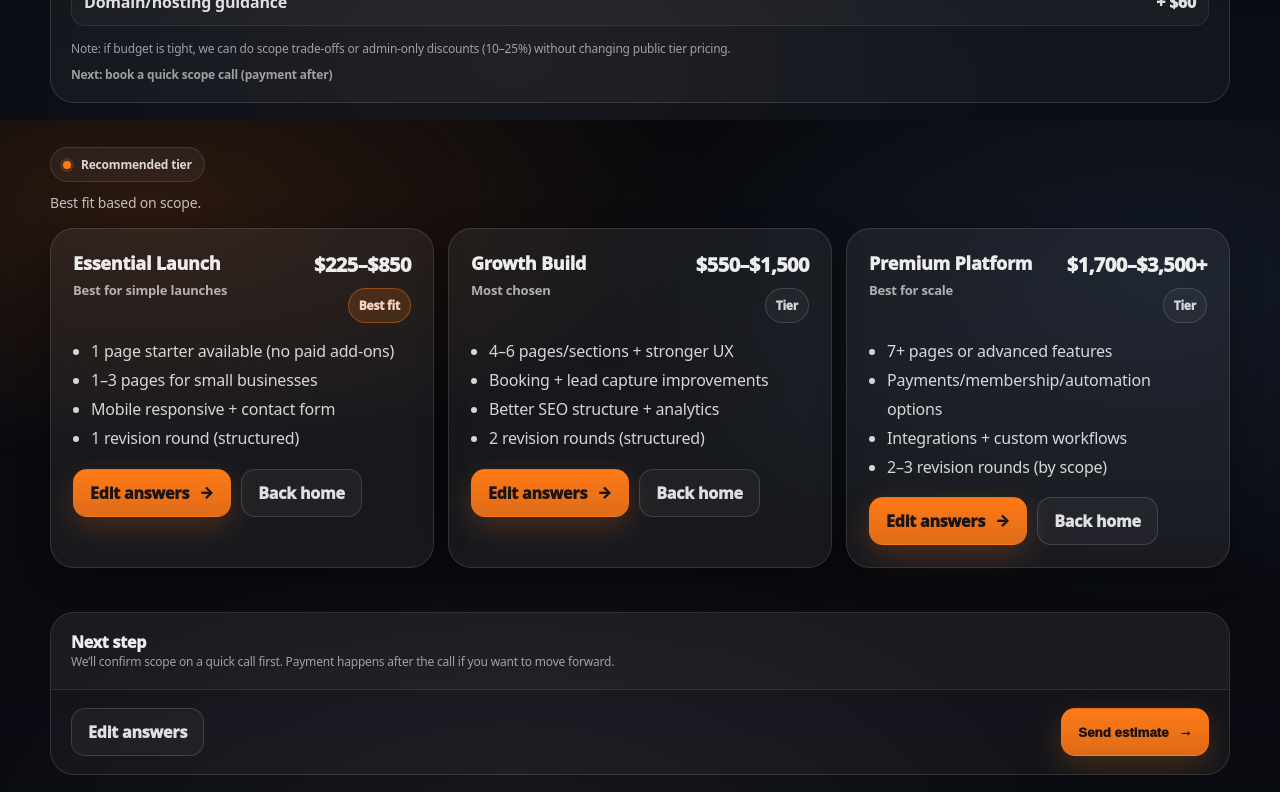
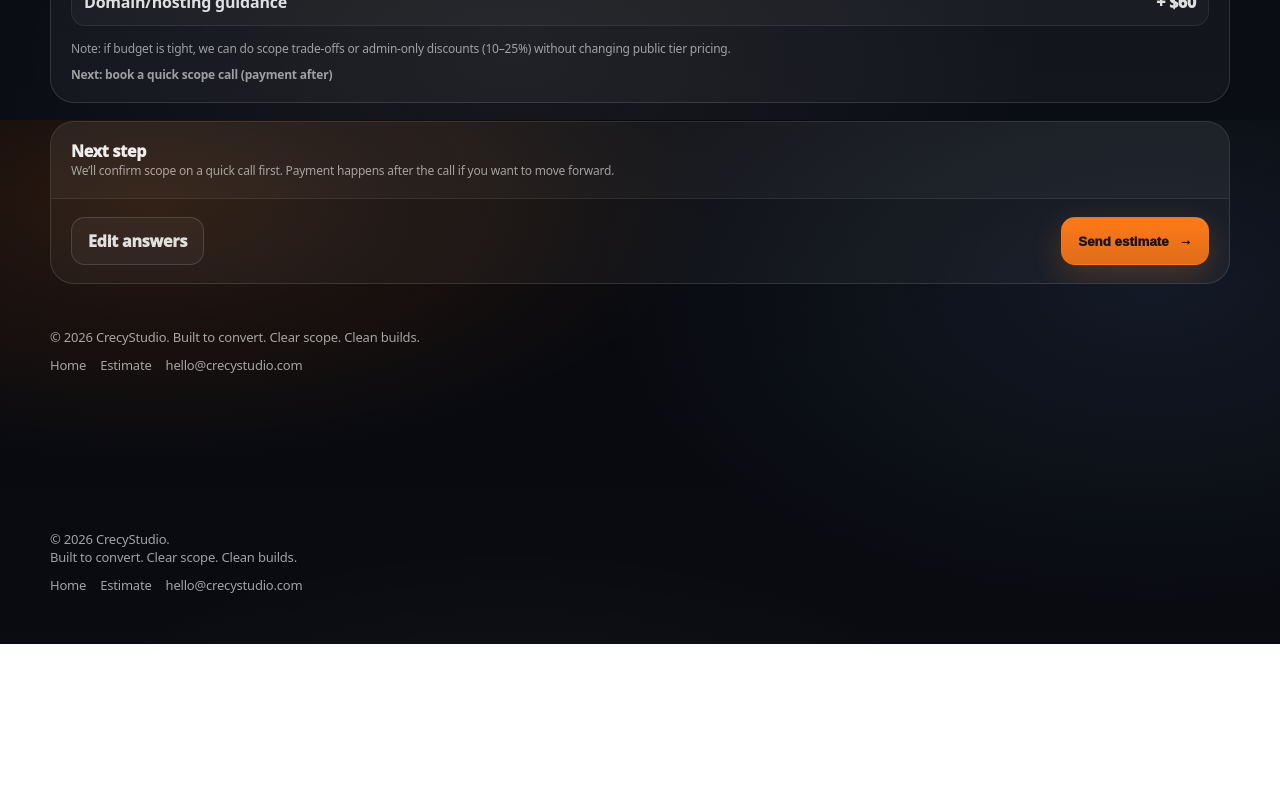
Before and after one commit to kkoly10/website-builder, a Next.js app: page /estimate in a window 1280 px wide. Shown: the part 680-1472 px from the top of the page. After the commit the page ends 1324 px from the top, so only its background shows below. Built offline with nearby package versions, Linux system fonts and the light colour scheme.

Commit message:
Update EstimateClient.tsx

```diff
--- a/app/estimate/EstimateClient.tsx
+++ b/app/estimate/EstimateClient.tsx
@@ -1,9 +1,8 @@
-// app/estimate/EstimateClient.tsx
 "use client";
 
 import Link from "next/link";
 import { useEffect, useMemo, useState } from "react";
-import { useSearchParams, useRouter } from "next/navigation";
+import { useRouter, useSearchParams } from "next/navigation";
 
 type YesNo = "yes" | "no";
 type PagesBucket = "1" | "1-3" | "4-6" | "6-8" | "9+";
@@ -37,7 +36,7 @@ type Normalized = {
 type BreakdownLine = { label: string; amount: number };
 
 const LS_KEY = "crecystudio:intake";
-const LAST_QUOTE_KEY = "crecystudio:lastQuoteId";
+const LS_LAST_QUOTE_ID = "crecystudio:lastQuoteId";
 
 /** FREE automations (never counted as paid add-ons) */
 const FREE_AUTOMATIONS = new Set(["Email confirmations", "Email confirmation"]);
@@ -81,10 +80,7 @@ function splitList(v: any): string[] {
   if (Array.isArray(v)) return v.map(String).map((x) => x.trim()).filter(Boolean);
   const s = String(v ?? "").trim();
   if (!s) return [];
-  return s
-    .split(",")
-    .map((x) => x.trim())
-    .filter(Boolean);
+  return s.split(",").map((x) => x.trim()).filter(Boolean);
 }
 
 function parsePagesMax(raw: any): { max: number; raw: string } {
@@ -166,7 +162,7 @@ function computeEstimate(n: Normalized) {
   if (n.payments) lines.push({ label: "Payments / checkout", amount: 250 });
   if (n.membership) lines.push({ label: "Membership / gated content", amount: 400 });
 
-  // Blog
+  // Blog: paid only for <= 1–3 pages; included ($0) for 4–6+
   if (n.blog) {
     if (n.pages === "1" || n.pages === "1-3") {
       lines.push({ label: "Blog / articles", amount: 120 });
@@ -186,11 +182,14 @@ function computeEstimate(n: Normalized) {
     }
     if (paidAutoTypes.length > 0) {
       lines.push({ label: "Automations setup", amount: 200 });
-      lines.push({ label: `Automation types (${paidAutoTypes.length})`, amount: paidAutoTypes.length * 40 });
+      lines.push({
+        label: `Automation types (${paidAutoTypes.length})`,
+        amount: paidAutoTypes.length * 40,
+      });
     }
   }
 
-  // Integrations (infer booking/payments from certain integrations to match intent)
+  // Integrations
   const integrations = [...n.integrations];
   const hasStripe = integrations.includes("Stripe payments");
   const hasPayPal = integrations.includes("PayPal payments");
@@ -239,6 +238,18 @@ function computeEstimate(n: Normalized) {
   const hasPaidBlog = n.blog && (n.pages === "1" || n.pages === "1-3");
   const hasPaidIntegrations = paidIntegrationCount > 0;
 
+  const hasPaidAddons =
+    n.booking ||
+    n.payments ||
+    n.membership ||
+    hasPaidAutomation ||
+    hasPaidBlog ||
+    hasPaidIntegrations ||
+    inferredPayments ||
+    inferredBooking ||
+    n.contentReady !== "ready" ||
+    n.domainHosting !== "yes";
+
   const pagesMax =
     n.pages === "1" ? 1 :
     n.pages === "1-3" ? 3 :
@@ -251,28 +262,28 @@ function computeEstimate(n: Normalized) {
   else if (pagesMax >= 4 || n.booking || hasPaidIntegrations || n.websiteType === "ecommerce") tier = "growth";
   else tier = total > 850 ? "growth" : "essential";
 
-  return { total, low, high, lines, tier };
+  return { total, low, high, lines, tier, hasPaidAddons };
 }
 
 export default function EstimateClient() {
   const sp = useSearchParams();
   const router = useRouter();
+  const showDebug = sp.get("debug") === "1";
 
   const [loadedFromLocalStorage, setLoadedFromLocalStorage] = useState<any>(null);
 
-  const [sending, setSending] = useState(false);
-  const [sendError, setSendError] = useState<string>("");
-  const [savedQuoteId, setSavedQuoteId] = useState<string>("");
+  const [submitState, setSubmitState] = useState<
+    | { status: "idle" }
+    | { status: "sending" }
+    | { status: "sent"; quoteId: string; publicToken?: string }
+    | { status: "error"; message: string }
+  >({ status: "idle" });
 
+  // Load localStorage intake
   useEffect(() => {
     try {
       const raw = window.localStorage.getItem(LS_KEY);
-      if (!raw) {
-        setLoadedFromLocalStorage(null);
-        return;
-      }
-      const parsed = JSON.parse(raw);
-      setLoadedFromLocalStorage(parsed && typeof parsed === "object" ? parsed : null);
+      setLoadedFromLocalStorage(raw ? JSON.parse(raw) : null);
     } catch {
       setLoadedFromLocalStorage(null);
     }
@@ -311,16 +322,16 @@ export default function EstimateClient() {
     return q;
   }, [sp]);
 
-  // Merge order: localStorage -> URL query (query wins)
+  // Merge order: localStorage -> URL query
   const merged = useMemo(() => {
     const base = loadedFromLocalStorage && typeof loadedFromLocalStorage === "object" ? loadedFromLocalStorage : {};
     return { ...base, ...parsedQuery };
   }, [loadedFromLocalStorage, parsedQuery]);
 
+  // Normalize
   const normalized: Normalized = useMemo(() => {
     const { max } = parsePagesMax(merged.pages);
     const pages = bucketPages(max);
-    const integrations = splitList(merged.integrations);
 
     return {
       websiteType: normWebsiteType(merged.websiteType),
@@ -334,7 +345,7 @@ export default function EstimateClient() {
       wantsAutomation: normYesNo(merged.wantsAutomation, "no"),
       automationTypes: splitList(merged.automationTypes),
 
-      integrations,
+      integrations: splitList(merged.integrations),
       integrationOther: String(merged.integrationOther ?? "").trim(),
 
       contentReady: normContentReady(merged.contentReady),
@@ -355,26 +366,20 @@ export default function EstimateClient() {
     "One-page starter from $225 (no paid add-ons). 1–3 pages from $400 (no paid add-ons). 4–6 pages start at $550 + add-ons. We’ll confirm final scope together before you pay a deposit.";
 
   async function onSendEstimate() {
-    setSendError("");
-    setSavedQuoteId("");
-
-    const email = normalized.leadEmail.trim();
-    if (!email || !email.includes("@")) {
-      setSendError("Missing a valid email. Click “Edit answers” and enter your email first.");
+    if (!normalized.leadEmail || !normalized.leadEmail.includes("@")) {
+      setSubmitState({ status: "error", message: "Please enter a valid email on the Build page first." });
       return;
     }
 
-    setSending(true);
+    setSubmitState({ status: "sending" });
+
     try {
       const payload = {
         source: "estimate",
-        lead: {
-          email,
-          phone: normalized.leadPhone || undefined,
-        },
+        lead: { email: normalized.leadEmail, phone: normalized.leadPhone || undefined },
         intakeRaw: merged,
         intakeNormalized: normalized,
-        scopeSnapshot: {}, // v1 placeholder (we’ll build real snapshot next)
+        scopeSnapshot: {}, // next step: generate real snapshot on /build
         estimate: {
           total: estimate.total,
           low: estimate.low,
@@ -382,8 +387,8 @@ export default function EstimateClient() {
           tierRecommended: estimate.tier,
         },
         debug: {
-          merged,
-          parsedQuery,
+          mergeOrder: "localStorage → URL query (query wins)",
+          freeAutomations: Array.from(FREE_AUTOMATIONS),
         },
       };
 
@@ -395,28 +400,20 @@ export default function EstimateClient() {
 
       const json = await res.json();
 
-      if (!res.ok) {
-        throw new Error(json?.error || "Failed to save estimate.");
+      if (!res.ok || !json?.ok || !json?.quoteId) {
+        throw new Error(json?.error || "Could not save estimate.");
       }
 
-      const quoteId = String(json?.quoteId || "").trim();
-      if (!quoteId) {
-        throw new Error("Saved, but missing quoteId in API response.");
-      }
+      const quoteId = String(json.quoteId);
+      const publicToken = json.publicToken ? String(json.publicToken) : undefined;
 
-      // store fallback for refresh
-      try {
-        window.localStorage.setItem(LAST_QUOTE_KEY, quoteId);
-      } catch {}
+      window.localStorage.setItem(LS_LAST_QUOTE_ID, quoteId);
+      setSubmitState({ status: "sent", quoteId, publicToken });
 
-      setSavedQuoteId(quoteId);
-
-      // go to booking step (payment after call)
+      // ✅ This is the key fix: ONLY go to /book with a real quoteId
       router.push(`/book?quoteId=${encodeURIComponent(quoteId)}`);
     } catch (e: any) {
-      setSendError(e?.message || "Failed to save estimate.");
-    } finally {
-      setSending(false);
+      setSubmitState({ status: "error", message: e?.message || "Failed to send estimate." });
     }
   }
 
@@ -472,9 +469,7 @@ export default function EstimateClient() {
                   padding: "12px 12px",
                 }}
               >
-                <div style={{ color: "rgba(255,255,255,0.86)", fontWeight: 850 }}>
-                  {l.label}
-                </div>
+                <div style={{ color: "rgba(255,255,255,0.86)", fontWeight: 850 }}>{l.label}</div>
                 <div style={{ color: "rgba(255,255,255,0.86)", fontWeight: 950 }}>
                   {l.amount === 0 ? "$0" : `+ ${money(l.amount)}`}
                 </div>
@@ -494,60 +489,7 @@ export default function EstimateClient() {
 
       <div style={{ height: 18 }} />
 
-      {/* Recommended tier cards */}
-      <section className="sectionSm">
-        <div className="kicker">
-          <span className="kickerDot" aria-hidden="true" />
-          Recommended tier
-        </div>
-        <div style={{ height: 10 }} />
-        <div className="pDark">Best fit based on scope.</div>
-
-        <div style={{ height: 14 }} />
-
-        <div className="tierGrid">
-          <TierCard
-            title="Essential Launch"
-            sub="Best for simple launches"
-            price="$225–$850"
-            best={estimate.tier === "essential"}
-            bullets={[
-              "1 page starter available (no paid add-ons)",
-              "1–3 pages for small businesses",
-              "Mobile responsive + contact form",
-              "1 revision round (structured)",
-            ]}
-          />
-          <TierCard
-            title="Growth Build"
-            sub="Most chosen"
-            price="$550–$1,500"
-            best={estimate.tier === "growth"}
-            bullets={[
-              "4–6 pages/sections + stronger UX",
-              "Booking + lead capture improvements",
-              "Better SEO structure + analytics",
-              "2 revision rounds (structured)",
-            ]}
-          />
-          <TierCard
-            title="Premium Platform"
-            sub="Best for scale"
-            price="$1,700–$3,500+"
-            best={estimate.tier === "premium"}
-            bullets={[
-              "7+ pages or advanced features",
-              "Payments/membership/automation options",
-              "Integrations + custom workflows",
-              "2–3 revision rounds (by scope)",
-            ]}
-          />
-        </div>
-      </section>
-
-      <div style={{ height: 18 }} />
-
-      {/* Next step */}
+      {/* Actions */}
       <section className="panel">
         <div className="panelHeader">
           <div style={{ fontWeight: 950 }}>Next step</div>
@@ -557,33 +499,15 @@ export default function EstimateClient() {
         </div>
 
         <div className="panelBody" style={{ display: "grid", gap: 12 }}>
-          {sendError && (
-            <div
-              style={{
-                border: "1px solid rgba(255,0,0,0.35)",
-                background: "rgba(255,0,0,0.08)",
-                borderRadius: 12,
-                padding: 12,
-                color: "rgba(255,255,255,0.92)",
-                fontWeight: 700,
-              }}
-            >
-              {sendError}
+          {submitState.status === "error" && (
+            <div style={{ padding: 12, borderRadius: 12, background: "rgba(255,0,0,0.12)" }}>
+              <strong>Couldn’t send:</strong> {submitState.message}
             </div>
           )}
 
-          {savedQuoteId && (
-            <div
-              style={{
-                border: "1px solid rgba(34,197,94,0.35)",
-                background: "rgba(34,197,94,0.08)",
-                borderRadius: 12,
-                padding: 12,
-                color: "rgba(255,255,255,0.92)",
-                fontWeight: 800,
-              }}
-            >
-              Saved! Quote ID: <code>{savedQuoteId}</code>
+          {submitState.status === "sent" && (
+            <div style={{ padding: 12, borderRadius: 12, background: "rgba(0,255,170,0.10)" }}>
+              <strong>Saved!</strong> Your reference is <code>{submitState.quoteId}</code>
             </div>
           )}
 
@@ -594,11 +518,12 @@ export default function EstimateClient() {
 
             <button
               className="btn btnPrimary"
-              type="button"
               onClick={onSendEstimate}
-              disabled={sending}
+              disabled={submitState.status === "sending"}
+              style={{ opacity: submitState.status === "sending" ? 0.8 : 1 }}
             >
-              {sending ? "Sending..." : "Send estimate"} <span className="btnArrow">→</span>
+              {submitState.status === "sending" ? "Sending…" : "Send estimate"}{" "}
+              <span className="btnArrow">→</span>
             </button>
           </div>
         </div>
@@ -606,7 +531,8 @@ export default function EstimateClient() {
 
       <div style={{ height: 18 }} />
 
-      {/* Debug */}
+      {/* Debug (only when ?debug=1) */}
+      {showDebug && (
         <section className="panel">
           <div className="panelHeader">
             <div style={{ fontWeight: 950 }}>Debug</div>
@@ -631,7 +557,7 @@ export default function EstimateClient() {
     normalized,
     tier: estimate.tier,
     total: estimate.total,
-    savedQuoteId: savedQuoteId || null,
+    savedQuoteId: typeof window !== "undefined" ? window.localStorage.getItem(LS_LAST_QUOTE_ID) : null,
   },
   null,
   2
@@ -639,54 +565,16 @@ export default function EstimateClient() {
             </pre>
           </div>
         </section>
+      )}
+
+      <div className="footer">
+        © {new Date().getFullYear()} CrecyStudio. Built to convert. Clear scope. Clean builds.
+        <div className="footerLinks">
+          <Link href="/">Home</Link>
+          <Link href="/estimate">Estimate</Link>
+          <a href="mailto:hello@crecystudio.com">hello@crecystudio.com</a>
+        </div>
+      </div>
     </main>
   );
 }
-
-function TierCard({
-  title,
-  sub,
-  price,
-  bullets,
-  best,
-}: {
-  title: string;
-  sub: string;
-  price: string;
-  bullets: string[];
-  best?: boolean;
-}) {
-  return (
-    <div className="card cardHover">
-      <div className="cardInner">
-        <div className="tierHead">
-          <div>
-            <div className="tierName">{title}</div>
-            <div className="tierSub">{sub}</div>
-          </div>
-          <div style={{ textAlign: "right" }}>
-            <div className="tierPrice">{price}</div>
-            <div className={`badge ${best ? "badgeHot" : ""}`} style={{ marginTop: 10 }}>
-              {best ? "Best fit" : "Tier"}
-            </div>
-          </div>
-        </div>
-
-        <ul className="tierList">
-          {bullets.map((b) => (
-            <li key={b}>{b}</li>
-          ))}
-        </ul>
-
-        <div className="tierCTA">
-          <Link className="btn btnPrimary" href="/build">
-            Edit answers <span className="btnArrow">→</span>
-          </Link>
-          <Link className="btn btnGhost" href="/">
-            Back home
-          </Link>
-        </div>
-      </div>
-    </div>
-  );
-}
```
Lines whose indentation alone changed are shown as unchanged.
